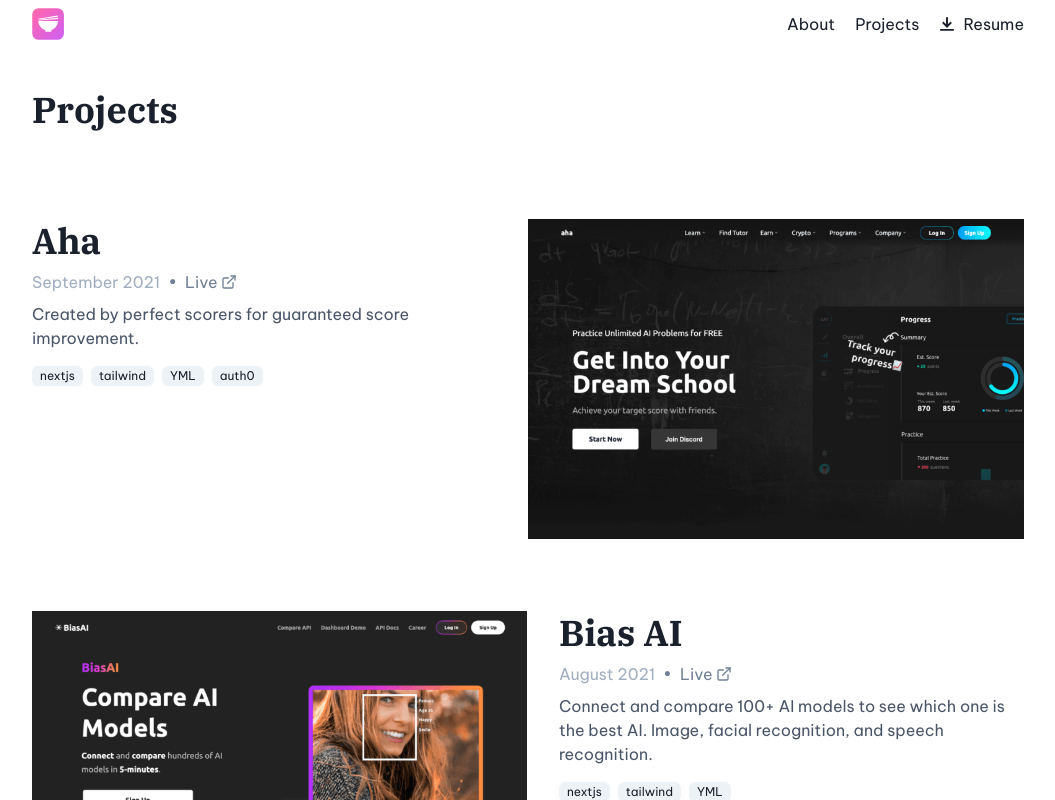
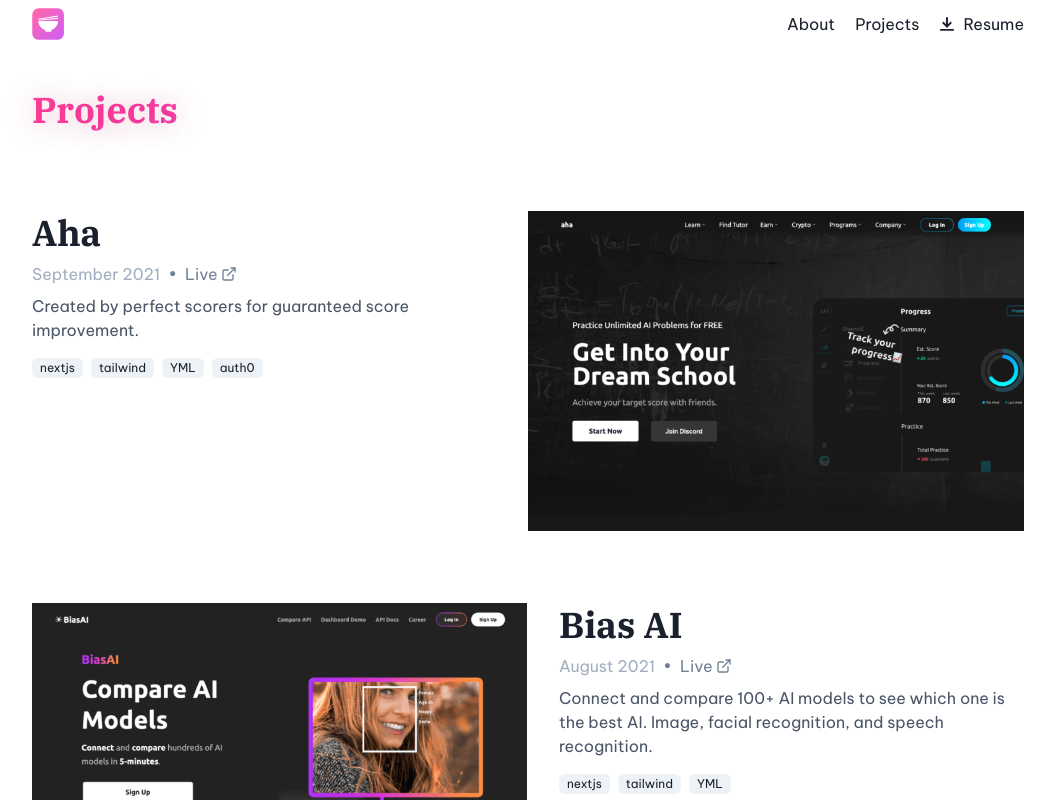
Before and after one commit to yohni/personal-blog, a Next.js app: page /projects in a window 1280 px wide. Shown: the top 800 px of the page, without its empty margins (112-1167 px from the left). Built offline with nearby package versions, Linux system fonts and the light colour scheme.

Commit message:
fix: missing feat

```diff
--- a/components/ProjectCard/index.js
+++ b/components/ProjectCard/index.js
@@ -99,6 +99,7 @@
           objectPosition="top"
           src={src}
           alt={title}
+          name={`${title}-preview`}
         />
       </Box>
     </Stack>
--- a/pages/projects.js
+++ b/pages/projects.js
@@ -15,7 +15,15 @@
       maxW={["sm", "container.lg"]}
       py={10}
     >
-      <Heading as="h1" mb={10}>
+      <Heading
+        bgGradient="linear(to-r, brand.main, brand.dark)"
+        color="transparent"
+        bgClip="text"
+        textShadow="0px 2px 30px rgba(186, 19, 88, 0.3)"
+        as="h2"
+        size="xl"
+        mb={8}
+      >
         Projects
       </Heading>
       <VStack align="stretch" mt={4}>
```
Also changed, not shown: pages/about.js (+10 -0 lines), pages/projects/[slug].js (+12 -1 lines).
